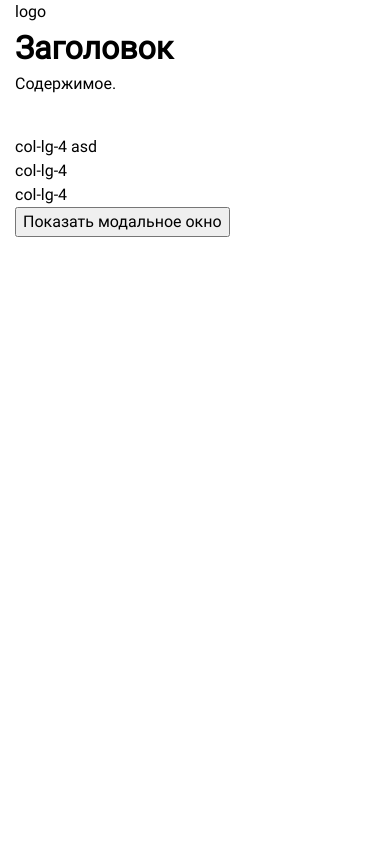
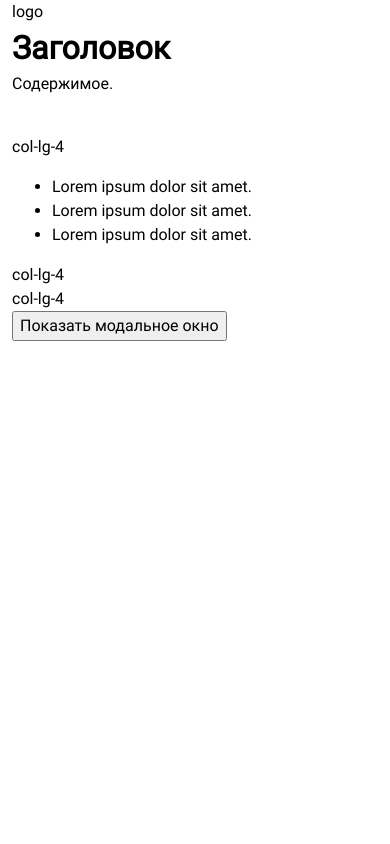
Before and after one commit to KnoWabLe/gulp-starter, a Node project: template src/pages/index.pug in a window 390 px wide. Run offline with Node 20 templates, Linux system fonts and the light colour scheme; the template is opened without the code that fills it, so the values that code supplies are empty; style sheets or scripts are compiled from the project's sources.

Commit message:
Use bootstrap@5 scss grid generator and mobile first helpers

```diff
--- a/src/pages/index.pug
+++ b/src/pages/index.pug
@@ -15,7 +15,11 @@ block content
 
     .row
       .col-lg-4
-        p col-lg-4 asd
+        p col-lg-4
+        ul
+          li Lorem ipsum dolor sit amet.
+          li Lorem ipsum dolor sit amet.
+          li Lorem ipsum dolor sit amet.
       .col-lg-4
         p col-lg-4
       .col-lg-4
--- a/src/sass/_common.sass
+++ b/src/sass/_common.sass
@@ -1,15 +1,7 @@
-+make-grid-columns()
-
-.container
-  +make-container()
-  +make-container-max-widths()
-
-.row
-  +make-row()
-
 body
   background: #fff
   color: #000
   font-family: $font-family
+  font-size: $font-size
   font-weight: normal
   line-height: 1.5
--- a/src/sass/_vars.sass
+++ /dev/null
@@ -1,37 +0,0 @@
-$grid-columns: 12 !default
-$grid-gutter-width: 30px !default
-
-$container-padding-x: $grid-gutter-width / 2 !default
-
-$screen-sm: 576px
-$screen-md: 768px
-$screen-lg: 992px
-$screen-xl: 1200px
-
-$grid-breakpoints: (xs: 0, sm: $screen-sm, md: $screen-md, lg: $screen-lg, xl: $screen-xl) !default
-
-$container-max-widths: (sm: 540px, md: 720px, lg: 960px, xl: 1140px) !default
-
-// Базовая типографика
-
-$font-family: 'Roboto', sans-serif
-
-$font-size:                   16px
-
-$font-size-h1:                40px
-$font-size-h2:                32px
-$font-size-h3:                24px
-$font-size-h4:                18px
-$font-size-h5:                16px
-$font-size-h6:                16px
-
-$font-size-sm:                0.75em // 12px от 16px
-
-$line-height:                 1.5
-
-// Разное
-
-$transition-time:             0.3s
-$opacity:                     0.7
-
-$z-index-modal:               100
--- /dev/null
+++ b/src/sass/_vars.scss
@@ -0,0 +1,44 @@
+$spacer: 1rem !default;
+$spacers: (
+  0: 0,
+  1: $spacer / 4,
+  2: $spacer / 2,
+  3: $spacer,
+  4: $spacer * 1.5,
+  5: $spacer * 3,
+) !default;
+
+$grid-breakpoints: (
+  xs: 0,
+  sm: 576px,
+  md: 768px,
+  lg: 992px,
+  xl: 1200px,
+  xxl: 1400px
+) !default;
+// scss-docs-end grid-breakpoints
+
+$container-max-widths: (
+  sm: 540px,
+  md: 720px,
+  lg: 960px,
+  xl: 1140px,
+  xxl: 1320px
+) !default;
+// scss-docs-end container-max-widths
+
+$grid-columns:                12 !default;
+$grid-gutter-width:           1.5rem !default;
+$grid-row-columns:            6 !default;
+
+$gutters: $spacers !default;
+
+$container-padding-x: $grid-gutter-width / 2 !default;
+
+$enable-grid-classes:         true !default;
+$variable-prefix:             bs- !default;
+
+// Базовая типографика
+
+$font-family: 'Roboto', sans-serif;
+$font-size: 1rem;
--- a/src/sass/app.sass
+++ b/src/sass/app.sass
@@ -1,6 +1,6 @@
 @import vars
+@import bootstrap/all
 @import helpers/all
-@import bootstrap/all
 @import fonts
 @import common
 
--- a/src/sass/bootstrap/_all.sass
+++ b/src/sass/bootstrap/_all.sass
@@ -1,3 +1,6 @@
-@import breakpoints
+@import mixins/breakpoints
+@import mixins/container
+@import mixins/grid
+
+@import containers
 @import grid
-@import grid-framework
--- /dev/null
+++ b/src/sass/bootstrap/_containers.scss
@@ -0,0 +1,41 @@
+// Container widths
+//
+// Set the container width, and override it for fixed navbars in media queries.
+
+@if $enable-grid-classes {
+  // Single container class with breakpoint max-widths
+  .container,
+  // 100% wide container at all breakpoints
+  .container-fluid {
+    @include make-container();
+  }
+
+  // Responsive containers that are 100% wide until a breakpoint
+  @each $breakpoint, $container-max-width in $container-max-widths {
+    .container-#{$breakpoint} {
+      @extend .container-fluid;
+    }
+
+    @include media-breakpoint-up($breakpoint, $grid-breakpoints) {
+      %responsive-container-#{$breakpoint} {
+        max-width: $container-max-width;
+      }
+
+      // Extend each breakpoint which is smaller or equal to the current breakpoint
+      $extend-breakpoint: true;
+
+      @each $name, $width in $grid-breakpoints {
+        @if ($extend-breakpoint) {
+          .container#{breakpoint-infix($name, $grid-breakpoints)} {
+            @extend %responsive-container-#{$breakpoint};
+          }
+
+          // Once the current breakpoint is reached, stop extending
+          @if ($breakpoint == $name) {
+            $extend-breakpoint: false;
+          }
+        }
+      }
+    }
+  }
+}
--- a/src/sass/bootstrap/_grid-framework.scss
+++ /dev/null
@@ -1,52 +0,0 @@
-// Framework grid generation
-//
-// Used only by Bootstrap to generate the correct number of grid classes given
-// any value of `$grid-columns`.
-
-@mixin make-grid-columns(
-  $columns: $grid-columns,
-  $gutter: $grid-gutter-width,
-  $breakpoints: $grid-breakpoints
-) {
-  // Common properties for all breakpoints
-  %grid-column {
-    position: relative;
-    width: 100%;
-    padding-right: $gutter / 2;
-    padding-left: $gutter / 2;
-  }
-
-  @each $breakpoint in map-keys($breakpoints) {
-    $infix: breakpoint-infix($breakpoint, $breakpoints);
-
-    // Allow columns to stretch full width below their breakpoints
-    @for $i from 1 through $columns {
-      .col#{$infix}-#{$i} {
-        @extend %grid-column;
-      }
-    }
-    .col#{$infix},
-    .col#{$infix}-auto {
-      @extend %grid-column;
-    }
-
-    @include media-breakpoint-up($breakpoint, $breakpoints) {
-      // Provide basic `.col-{bp}` classes for equal-width flexbox columns
-      .col#{$infix} {
-        flex-basis: 0;
-        flex-grow: 1;
-        max-width: 100%;
-      }
-
-      .col#{$infix}-auto {
-        @include make-col-auto();
-      }
-
-      @for $i from 1 through $columns {
-        .col#{$infix}-#{$i} {
-          @include make-col($i, $columns);
-        }
-      }
-    }
-  }
-}
--- a/src/sass/bootstrap/_grid.scss
+++ b/src/sass/bootstrap/_grid.scss
@@ -1,54 +1,22 @@
-/// Grid system
+// Row
 //
-// Generate semantic grid columns with these mixins.
+// Rows contain your columns.
 
-@mixin make-container($padding-x: $container-padding-x) {
-  width: 100%;
-  padding-right: $padding-x;
-  padding-left: $padding-x;
-  margin-right: auto;
-  margin-left: auto;
-}
+@if $enable-grid-classes {
+  .row {
+    @include make-row();
 
-// For each breakpoint, define the maximum width of the container in a media query
-@mixin make-container-max-widths(
-  $max-widths: $container-max-widths,
-  $breakpoints: $grid-breakpoints
-) {
-  @each $breakpoint, $container-max-width in $max-widths {
-    @include media-breakpoint-up($breakpoint, $breakpoints) {
-      max-width: $container-max-width;
+    > * {
+      @include make-col-ready();
     }
   }
 }
 
-@mixin make-row($gutter: $grid-gutter-width) {
-  display: flex;
-  flex-wrap: wrap;
-  margin-right: -$gutter / 2;
-  margin-left: -$gutter / 2;
+
+// Columns
+//
+// Common styles for small and large grid columns
+
+@if $enable-grid-classes {
+  @include make-grid-columns();
 }
-
-@mixin make-col-ready($gutter: $grid-gutter-width) {
-  position: relative;
-  // Prevent columns from becoming too narrow when at smaller grid tiers by
-  // always setting `width: 100%;`. This works because we use `flex` values
-  // later on to override this initial width.
-  width: 100%;
-  padding-right: $gutter / 2;
-  padding-left: $gutter / 2;
-}
-
-@mixin make-col($size, $columns: $grid-columns) {
-  flex: 0 0 percentage($size / $columns);
-  // Add a `max-width` to ensure content within each column does not blow out
-  // the width of the column. Applies to IE10+ and Firefox. Chrome and Safari
-  // do not appear to require this.
-  max-width: percentage($size / $columns);
-}
-
-@mixin make-col-auto() {
-  flex: 0 0 auto;
-  width: auto;
-  max-width: 100%; // Reset earlier grid tiers
-}
--- a/src/sass/bootstrap/_breakpoints.scss
+++ b/src/sass/bootstrap/mixins/_breakpoints.scss
@@ -14,20 +14,12 @@
 //    md
 //    >> breakpoint-next(sm, $breakpoint-names: (xs sm md lg xl))
 //    md
-@function breakpoint-next(
-  $name,
-  $breakpoints: $grid-breakpoints,
-  $breakpoint-names: map-keys($breakpoints)
-) {
+@function breakpoint-next($name, $breakpoints: $grid-breakpoints, $breakpoint-names: map-keys($breakpoints)) {
   $n: index($breakpoint-names, $name);
   @if not $n {
     @error "breakpoint `#{$name}` not found in `#{$breakpoints}`";
   }
-  @return if(
-    $n < length($breakpoint-names),
-    nth($breakpoint-names, $n + 1),
-    null
-  );
+  @return if($n < length($breakpoint-names), nth($breakpoint-names, $n + 1), null);
 }
 
 // Minimum breakpoint width. Null for the smallest (first) breakpoint.
@@ -39,18 +31,18 @@
   @return if($min != 0, $min, null);
 }
 
-// Maximum breakpoint width. Null for the largest (last) breakpoint.
-// The maximum value is calculated as the minimum of the next one less 0.02px
-// to work around the limitations of `min-` and `max-` prefixes and viewports with fractional widths.
+// Maximum breakpoint width.
+// The maximum value is reduced by 0.02px to work around the limitations of
+// `min-` and `max-` prefixes and viewports with fractional widths.
 // See https://www.w3.org/TR/mediaqueries-4/#mq-min-max
 // Uses 0.02px rather than 0.01px to work around a current rounding bug in Safari.
 // See https://bugs.webkit.org/show_bug.cgi?id=178261
 //
-//    >> breakpoint-max(sm, (xs: 0, sm: 576px, md: 768px, lg: 992px, xl: 1200px))
+//    >> breakpoint-max(md, (xs: 0, sm: 576px, md: 768px, lg: 992px, xl: 1200px))
 //    767.98px
 @function breakpoint-max($name, $breakpoints: $grid-breakpoints) {
-  $next: breakpoint-next($name, $breakpoints);
-  @return if($next, breakpoint-min($next, $breakpoints) - 0.02, null);
+  $max: map-get($breakpoints, $name);
+  @return if($max and $max > 0, $max - .02, null);
 }
 
 // Returns a blank string if smallest breakpoint, otherwise returns the name with a dash in front.
@@ -61,7 +53,7 @@
 //    >> breakpoint-infix(sm, (xs: 0, sm: 576px, md: 768px, lg: 992px, xl: 1200px))
 //    "-sm"
 @function breakpoint-infix($name, $breakpoints: $grid-breakpoints) {
-  @return if(breakpoint-min($name, $breakpoints) == null, '', '-#{$name}');
+  @return if(breakpoint-min($name, $breakpoints) == null, "", "-#{$name}");
 }
 
 // Media of at least the minimum breakpoint width. No query for the smallest breakpoint.
@@ -92,11 +84,7 @@
 
 // Media that spans multiple breakpoint widths.
 // Makes the @content apply between the min and max breakpoints
-@mixin media-breakpoint-between(
-  $lower,
-  $upper,
-  $breakpoints: $grid-breakpoints
-) {
+@mixin media-breakpoint-between($lower, $upper, $breakpoints: $grid-breakpoints) {
   $min: breakpoint-min($lower, $breakpoints);
   $max: breakpoint-max($upper, $breakpoints);
 
@@ -119,8 +107,9 @@
 // No minimum for the smallest breakpoint, and no maximum for the largest one.
 // Makes the @content apply only to the given breakpoint, not viewports any wider or narrower.
 @mixin media-breakpoint-only($name, $breakpoints: $grid-breakpoints) {
-  $min: breakpoint-min($name, $breakpoints);
-  $max: breakpoint-max($name, $breakpoints);
+  $min:  breakpoint-min($name, $breakpoints);
+  $next: breakpoint-next($name, $breakpoints);
+  $max:  breakpoint-max($next);
 
   @if $min != null and $max != null {
     @media (min-width: $min) and (max-width: $max) {
@@ -131,7 +120,7 @@
       @content;
     }
   } @else if $min == null {
-    @include media-breakpoint-down($name, $breakpoints) {
+    @include media-breakpoint-down($next, $breakpoints) {
       @content;
     }
   }
--- /dev/null
+++ b/src/sass/bootstrap/mixins/_container.scss
@@ -0,0 +1,9 @@
+// Container mixins
+
+@mixin make-container($gutter: $container-padding-x) {
+  width: 100%;
+  padding-right: var(--#{$variable-prefix}gutter-x, #{$gutter});
+  padding-left: var(--#{$variable-prefix}gutter-x, #{$gutter});
+  margin-right: auto;
+  margin-left: auto;
+}
--- /dev/null
+++ b/src/sass/bootstrap/mixins/_grid.scss
@@ -0,0 +1,120 @@
+/// Grid system
+//
+// Generate semantic grid columns with these mixins.
+
+@mixin make-row($gutter: $grid-gutter-width) {
+  --#{$variable-prefix}gutter-x: #{$gutter};
+  --#{$variable-prefix}gutter-y: 0;
+  display: flex;
+  flex-wrap: wrap;
+  margin-top: calc(var(--#{$variable-prefix}gutter-y) * -1); // stylelint-disable-line function-disallowed-list
+  margin-right: calc(var(--#{$variable-prefix}gutter-x) / -2); // stylelint-disable-line function-disallowed-list
+  margin-left: calc(var(--#{$variable-prefix}gutter-x) / -2); // stylelint-disable-line function-disallowed-list
+}
+
+@mixin make-col-ready($gutter: $grid-gutter-width) {
+  // Add box sizing if only the grid is loaded
+  box-sizing: if(variable-exists(include-column-box-sizing) and $include-column-box-sizing, border-box, null);
+  // Prevent columns from becoming too narrow when at smaller grid tiers by
+  // always setting `width: 100%;`. This works because we set the width
+  // later on to override this initial width.
+  flex-shrink: 0;
+  width: 100%;
+  max-width: 100%; // Prevent `.col-auto`, `.col` (& responsive variants) from breaking out the grid
+  padding-right: calc(var(--#{$variable-prefix}gutter-x) / 2); // stylelint-disable-line function-disallowed-list
+  padding-left: calc(var(--#{$variable-prefix}gutter-x) / 2); // stylelint-disable-line function-disallowed-list
+  margin-top: var(--#{$variable-prefix}gutter-y);
+}
+
+@mixin make-col($size, $columns: $grid-columns) {
+  flex: 0 0 auto;
+  width: percentage($size / $columns);
+}
+
+@mixin make-col-auto() {
+  flex: 0 0 auto;
+  width: auto;
+}
+
+@mixin make-col-offset($size, $columns: $grid-columns) {
+  $num: $size / $columns;
+  margin-left: if($num == 0, 0, percentage($num));
+}
+
+// Row columns
+//
+// Specify on a parent element(e.g., .row) to force immediate children into NN
+// numberof columns. Supports wrapping to new lines, but does not do a Masonry
+// style grid.
+@mixin row-cols($count) {
+  > * {
+    flex: 0 0 auto;
+    width: 100% / $count;
+  }
+}
+
+// Framework grid generation
+//
+// Used only by Bootstrap to generate the correct number of grid classes given
+// any value of `$grid-columns`.
+
+@mixin make-grid-columns($columns: $grid-columns, $gutter: $grid-gutter-width, $breakpoints: $grid-breakpoints) {
+  @each $breakpoint in map-keys($breakpoints) {
+    $infix: breakpoint-infix($breakpoint, $breakpoints);
+
+    @include media-breakpoint-up($breakpoint, $breakpoints) {
+      // Provide basic `.col-{bp}` classes for equal-width flexbox columns
+      .col#{$infix} {
+        flex: 1 0 0%; // Flexbugs #4: https://github.com/philipwalton/flexbugs#flexbug-4
+      }
+
+      .row-cols#{$infix}-auto > * {
+        @include make-col-auto();
+      }
+
+      @if $grid-row-columns > 0 {
+        @for $i from 1 through $grid-row-columns {
+          .row-cols#{$infix}-#{$i} {
+            @include row-cols($i);
+          }
+        }
+      }
+
+      .col#{$infix}-auto {
+        @include make-col-auto();
+      }
+
+      @if $columns > 0 {
+        @for $i from 1 through $columns {
+          .col#{$infix}-#{$i} {
+            @include make-col($i, $columns);
+          }
+        }
+
+        // `$columns - 1` because offsetting by the width of an entire row isn't possible
+        @for $i from 0 through ($columns - 1) {
+          @if not ($infix == "" and $i == 0) { // Avoid emitting useless .offset-0
+            .offset#{$infix}-#{$i} {
+              @include make-col-offset($i, $columns);
+            }
+          }
+        }
+      }
+
+      // Gutters
+      //
+      // Make use of `.g-*`, `.gx-*` or `.gy-*` utilities to change spacing between the columns.
+      @each $key, $value in $gutters {
+        .g#{$infix}-#{$key},
+        .gx#{$infix}-#{$key} {
+          --#{$variable-prefix}gutter-x: #{$value};
+        }
+
+        .g#{$infix}-#{$key},
+        .gy#{$infix}-#{$key} {
+          --#{$variable-prefix}gutter-y: #{$value};
+        }
+      }
+    }
+  }
+}
--- a/src/sass/helpers/_helpers.sass
+++ b/src/sass/helpers/_helpers.sass
@@ -17,19 +17,23 @@
     @content
 
 =xxl
+  +rmin(1400)
+    @content
+
+=xl
   +rmin(1200)
     @content
 
-=xl
-  +r(1199)
-    @content
-
 =lg
-  +r(991)
+  +rmin(992)
     @content
 
 =md
-  +r(767)
+  +rmin(768)
+    @content
+
+=sm
+  +rmin(576)
     @content
 
 =xs
--- a/src/sass/helpers/_reset.sass
+++ /dev/null
@@ -1,36 +0,0 @@
-*
-  box-sizing: border-box
-
-  &::before, &::after
-    box-sizing: border-box
-
-ul[class], ol[class]
-    padding: 0
-
-body, h1, h2, h3, h4, p, ul[class], ol[class], li, figure, figcaption, blockquote, dl, dd
-  margin: 0
-
-body
-  min-height: 100vh
-  scroll-behavior: smooth
-  text-rendering: optimizeSpeed
-  line-height: 1.5
-
-ul[class], ol[class]
-  list-style: none
-
-a:not([class])
-  text-decoration-skip-ink: auto
-
-img
-  max-width: 100%
-  display: block
-
-article > * + *
-  margin-top: 1em
-
-input, button, textarea, select
-  font: inherit
-
-*:focus
-  outline: none
--- /dev/null
+++ b/src/sass/helpers/_reset.scss
@@ -0,0 +1,73 @@
+/* Box sizing rules */
+*,
+*::before,
+*::after {
+  box-sizing: border-box;
+}
+
+/* Remove default margin */
+body,
+h1,
+h2,
+h3,
+h4,
+p,
+figure,
+blockquote,
+dl,
+dd {
+  margin: 0;
+}
+
+/* Remove list styles on ul, ol elements with a list role, which suggests default styling will be removed */
+ul[role="list"],
+ol[role="list"] {
+  list-style: none;
+}
+
+/* Set core root defaults */
+html:focus-within {
+  scroll-behavior: smooth;
+}
+
+/* Set core body defaults */
+body {
+  min-height: 100vh;
+  text-rendering: optimizeSpeed;
+  line-height: 1.5;
+}
+
+/* A elements that don't have a class get default styles */
+a:not([class]) {
+  text-decoration-skip-ink: auto;
+}
+
+/* Make images easier to work with */
+img,
+picture {
+  max-width: 100%;
+  display: block;
+}
+
+/* Inherit fonts for inputs and buttons */
+input,
+button,
+textarea,
+select {
+  font: inherit;
+}
+
+/* Remove all animations and transitions for people that prefer not to see them */
+@media (prefers-reduced-motion: reduce) {
+  html:focus-within {
+   scroll-behavior: auto;
+  }
+  *,
+  *::before,
+  *::after {
+    animation-duration: 0.01ms !important;
+    animation-iteration-count: 1 !important;
+    transition-duration: 0.01ms !important;
+    scroll-behavior: auto !important;
+  }
+}
```
